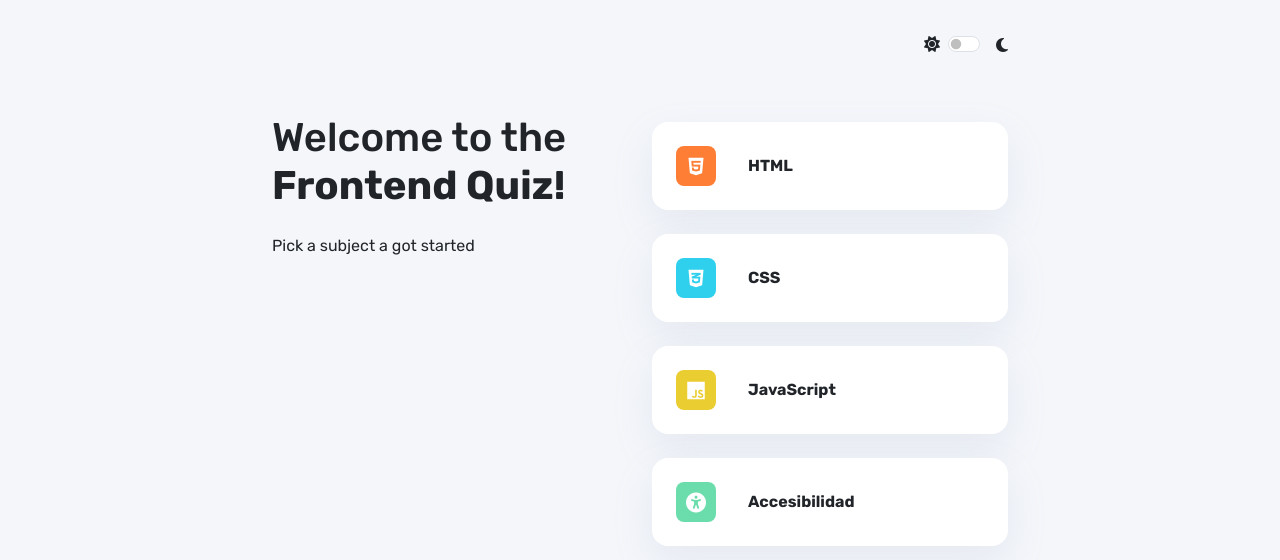
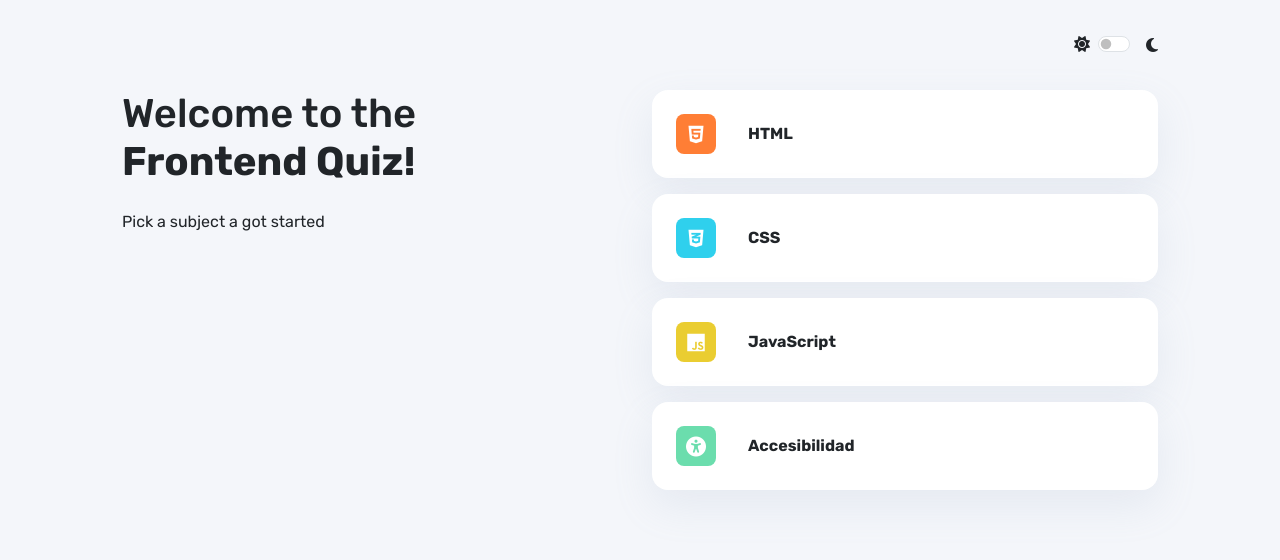
Before and after one commit to MaicolPA/Project-Quizizz, a website built with Vite: page index.html in a window 1280 px wide. Built offline with nearby package versions, Linux system fonts and the light colour scheme.

Commit message:
Cambios al diseño

```diff
--- a/index.html
+++ b/index.html
@@ -31,8 +31,8 @@
 
         <!-- Welcome Screen -->
         <div id="welcome-screen" class="screen active-screen">
-            <div class="row align-self-lg-start" style="min-height: 80vh;">
-                <div class="col-lg-6 mt-4">
+            <div class="row align-self-lg-start" style="min-height: 50vh;">
+                <div class="col-lg-6 ">
                     <h1 class="mb-4">Welcome to the <br><span class="text-purple fw-bold fs-1 fw-bold ">Frontend
                             Quiz!</span></h1>
                     <p class="text-purple  mb-5">Pick a subject a got started</p>
@@ -72,7 +72,7 @@
         </div>
 
         <!-- Quiz Screen -->
-        <div id="quiz-screen" class="screen">
+        <div id="quiz-screen" class="screen my-container">
             <div class="row align-items-start">
                 <!-- Columna izquierda: pregunta y barra -->
                 <div class="col-lg-6 mb-4">
--- a/src/style.css
+++ b/src/style.css
@@ -20,7 +20,7 @@
   }
 
   .quiz-container {
-    max-width: 800px;
+    max-width: 950px;
     min-height: 100vh;
     padding: 2rem;
   }
@@ -75,10 +75,9 @@
   }
 
   .home-icon-container {
-    display: grid;
-    grid-template-columns: repeat(auto-fill, minmax(250px, 1fr));
-    gap: 1.5rem;
-    margin-top: 2rem;
+    display: flex;
+    flex-direction: column;
+    gap: 1rem;
   }
 
   .category-card {
@@ -163,11 +162,13 @@
     padding: 1rem 2rem;
     border-radius: 12px;
     transition: all 0.2s ease;
+    width: 100%;
   }
 
   .btn-purple:hover:not(:disabled) {
     background-color: #8414d9;
     color: white;
+
   }
 
   .btn-purple:disabled {
@@ -315,3 +316,13 @@
     display: block;
     animation: fadeIn 0.5s ease forwards;
   }
+
+  /*******************************************QUizz preguntas*********************************************/
+  @media (min-width: 778px) {
+    .quiz-container {
+      max-width: 1100px;
+      min-height: 100vh;
+      padding: 2rem;
+    }
+
+  }
```
